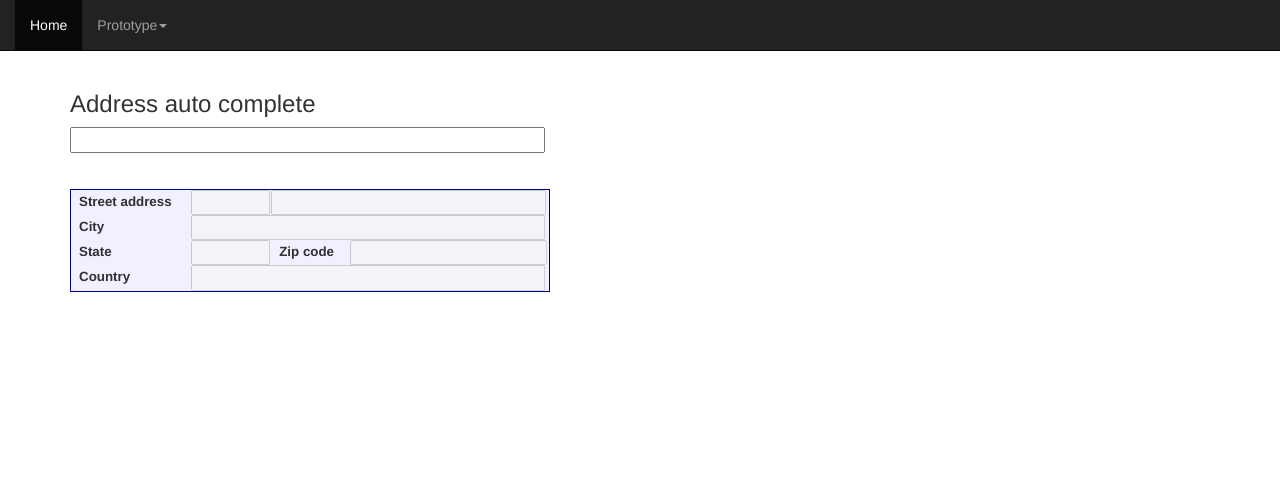
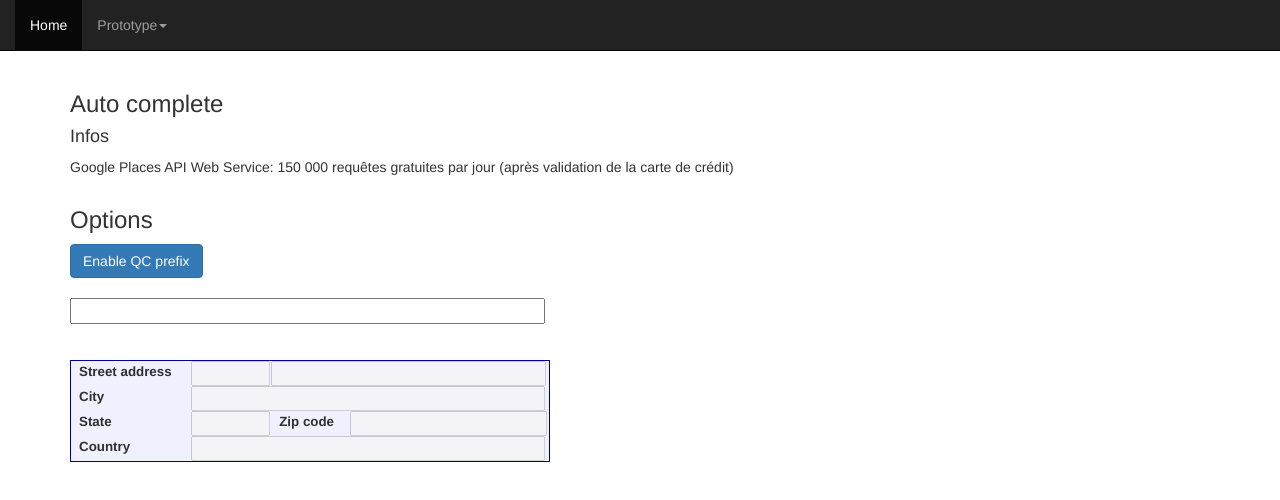
Before and after one commit to ThomasMorrierBompoint/heroku-planhub, a website: page public/components/address-auto-complete/address-auto-complete.html in a window 1280 px wide. Drawn offline with nearby package versions, Linux system fonts and the light colour scheme; some packages are replaced by stand-ins of ours.

Commit message:
Updating

```diff
--- a/public/components/address-auto-complete/address-auto-complete.html
+++ b/public/components/address-auto-complete/address-auto-complete.html
@@ -79,10 +79,21 @@
     </nav>
 
     <div class="container">
-        <h3>Address auto complete</h3>
+        <h3>Auto complete</h3>
+        <h4>Infos</h4>
+        <p>Google Places API Web Service: 150 000 requêtes gratuites par jour (après validation de la carte de crédit)</p>
     </div>
 
     <div id="address-auto-complete" class="container">
+        <div class="row">
+            <div class="col-xs-12">
+                <h3>Options</h3>
+            </div>
+            <div class="col-xs-12">
+                <button type="button" class="btn btn-primary" onclick="quebec()">Enable QC prefix</button>
+            </div>
+        </div>
+        <br>
         <div id="locationField">
             <input id="autocomplete" type="text" onFocus="geolocate()"></input>
         </div>
@@ -115,6 +126,27 @@
         <script>
             var nbQuery = 1;
 
+            function quebec() {
+                //  AUTO COMPLETE WITH PREFIX
+                var prefix = 'QC, ';
+                var input = document.getElementById('autocomplete');
+
+                $(input).on('input', function() {
+                    var str = input.value;
+                    if (str.indexOf(prefix) == 0) {
+                        // string already started with prefix
+                        return;
+                    } else {
+                        if (prefix.indexOf(str) >= 0) {
+                            // string is part of prefix
+                            input.value = prefix;
+                        } else {
+                            input.value = prefix+str;
+                        }
+                    }
+                });
+            }
+
             // This example displays an address form, using the autocomplete feature
             // of the Google Places API to help users fill in the information.
 
@@ -131,6 +163,12 @@
                 postal_code: 'short_name'
             };
             function initAutocomplete() {
+                /*
+                var southWest = new google.maps.LatLng( 44.427948, -79.352235 );
+                var northEast = new google.maps.LatLng( 63.567107, -52.720227 );
+                var quebecBounds = new google.maps.LatLngBounds( southWest, northEast );
+                */
+
                 // Create the autocomplete object, restricting the search to geographical
                 // location types.
                 autocomplete = new google.maps.places.Autocomplete(
@@ -145,7 +183,6 @@
                 autocomplete.addListener('place_changed', fillInAddress);
             }
             function fillInAddress() {
-                console.log(nbQuery++);
                 // Get the place details from the autocomplete object.
                 var place = autocomplete.getPlace();
                 for (var component in componentForm) {
```
